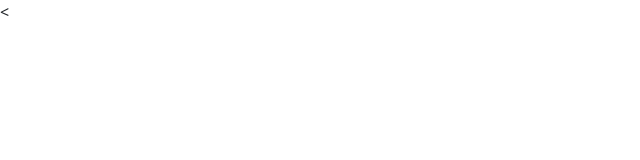
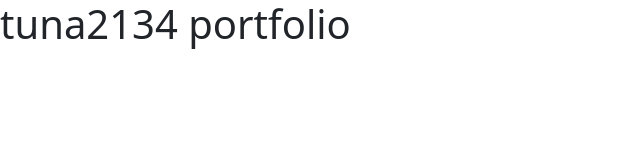
Before and after one commit to tuna2134-archive/portfolio, a plain HTML site: page index.html in a window 1280 px wide. Shown: the whole page, without its empty margins (0-640 px from the left). Drawn offline with nearby package versions, Linux system fonts and the light colour scheme.

Commit message:
Update index.html

```diff
--- a/index.html
+++ b/index.html
@@ -2,5 +2,9 @@
     <head>
         <link href="https://cdn.jsdelivr.net/npm/bootstrap@5.0.2/dist/css/bootstrap.min.css" rel="stylesheet" integrity="sha384-EVSTQN3/azprG1Anm3QDgpJLIm9Nao0Yz1ztcQTwFspd3yD65VohhpuuCOmLASjC" crossorigin="anonymous">
     </head>
-    <
+    <body>
+        <header>
+            <h1>tuna2134 portfolio</h1>
+        </header>
+    </body>
 </html>
```
